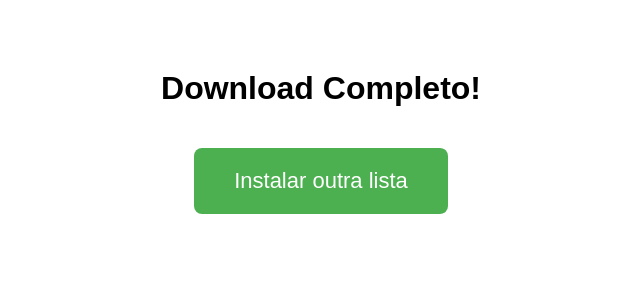
After one commit to hhenriqueN/music_downloader_for_dj, a Flask app: template templates/download_lista_completo.html in a window 1280 px wide. The commit adds this page. Shown: the top 300 px of the page, without its empty margins (319-959 px from the left). Run offline with Flask 3, Linux system fonts and the light colour scheme; the template is opened without the code that fills it, so the values that code supplies are empty.

Commit message:
status update

```diff
--- a/controllers/app.py
+++ b/controllers/app.py
@@ -26,34 +26,33 @@ def track_list():
 
 @app.route('/instalar_musica', methods=['POST'])
 def instalar_musica():
-
     musica = request.form.get('musica')
-
     pasta_destino = 'downloads'
 
+    # Variável de status para informar o frontend
+    status_musica_instalada = "O Download de sua música foi completo!"
+
+    # Inicia o processo de instalação
     buscar_e_baixar_musica(musica, pasta_destino)
 
-    return '', 200
+    # Redireciona para a página de status de instalação (após a instalação)
+    return render_template('download_musica_completo.html', status_musica_instalada=status_musica_instalada)
 
 @app.route('/instalar_lista_musicas', methods=['POST'])
 def instalar_lista_musicas():
-
     musicas = request.form.get('musicas')
-
     pasta_destino = 'downloads'
 
+    # Variável de status para informar o frontend
+    status_lista_instalada = "O Download de suas músicas foi completo!"
+
+    # Inicia o processo de instalação
     lista_musicas = musicas.splitlines()
+    for musica in lista_musicas:
+        buscar_e_baixar_musica(musica, pasta_destino)
 
-    # Imprime a lista de músicas
-    print("Músicas recebidas:")
-    for musica in lista_musicas:
-        print(musica)
-
-
-    for indice, musica in enumerate(lista_musicas):
-        buscar_e_baixar_musicas(musica, indice, pasta_destino)
-
-    return '', 200
+    # Redireciona para a página de status de instalação (após a instalação)
+    return render_template('download_lista_completo.html', status_lista_instalada=status_lista_instalada)
 
 
 
--- a/controllers/track_downloader.py
+++ b/controllers/track_downloader.py
@@ -24,7 +24,7 @@ def baixar_audio(url, nome_arquivo, pasta_destino):
             'outtmpl': caminho_completo,
             'postprocessors': [{
                 'key': 'FFmpegExtractAudio',
-                'preferredcodec': 'mp3',
+                'preferredcodec': 'wav',
                 'preferredquality': '192',
             }],
         }
--- /dev/null
+++ b/templates/download_lista_completo.html
@@ -0,0 +1,52 @@
+<!DOCTYPE html>
+<html lang="en">
+<head>
+    <meta charset="UTF-8">
+    <meta name="viewport" content="width=device-width, initial-scale=1.0">
+    <title>Sucesso!</title>
+    <style>
+
+
+        body {
+            font-family: Arial, sans-serif;
+            justify-content: center;
+            align-items: center;
+            margin: 0;
+            text-align: center;
+        }
+
+        h1{
+            margin-top: 70px;
+            text-align: center;
+        }
+        /* Estilizar o botão */
+        button {
+            margin-top: 20px;
+            padding: 20px 40px;
+            font-size: 22px;
+            cursor: pointer;
+            border: none;
+            border-radius: 8px;
+            background-color: #4CAF50; /* Cor de fundo do botão */
+            color: white;
+            transition: all 0.3s ease; /* Suaviza o efeito de transição */
+        }
+
+        /* Efeito hover no botão */
+        button:hover {
+            background-color: #45a049; /* Cor de fundo do botão ao passar o mouse */
+            transform: scale(1.05);  /* Leve aumento no tamanho da caixa */
+        }
+    </style>
+</head>
+<body>
+
+    <h1>Download Completo!</h1>
+
+    <!-- Botão de redirecionamento -->
+    <form action="{{ url_for('track_list') }}" method="GET">
+        <button type="submit">Instalar outra lista</button>
+    </form>
+
+</body>
+</html>
--- a/templates/index.html
+++ b/templates/index.html
@@ -3,6 +3,7 @@
     <meta charset="UTF-8">
     <meta name="viewport" content="width=device-width, initial-scale=1.0">
     <title>Track Downloader</title>
+    <link rel="icon" type="image/x-icon" href="static/images/6932876.png">
     <link rel="stylesheet" href="{{ url_for('static', filename='css/home.css') }}">
 </head>
 <body>
```
Also changed, not shown: static/css/list.css (+7 -1 lines), static/css/single.css (+7 -1 lines), templates/download_musica_completo.html (added, +52 -0 lines), templates/list.html (+17 -2 lines), templates/single.html (+18 -2 lines), README.md, static/images/6932876.png (added), 2 other files.
